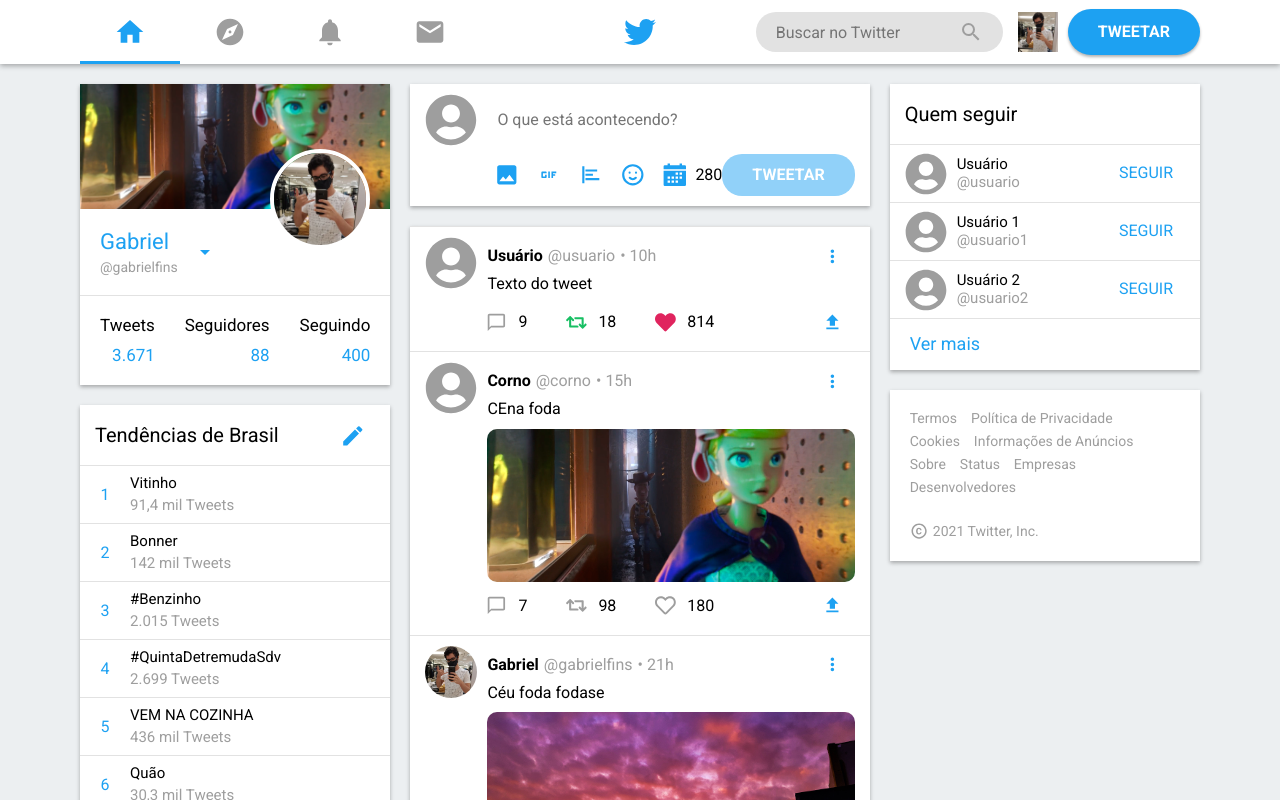
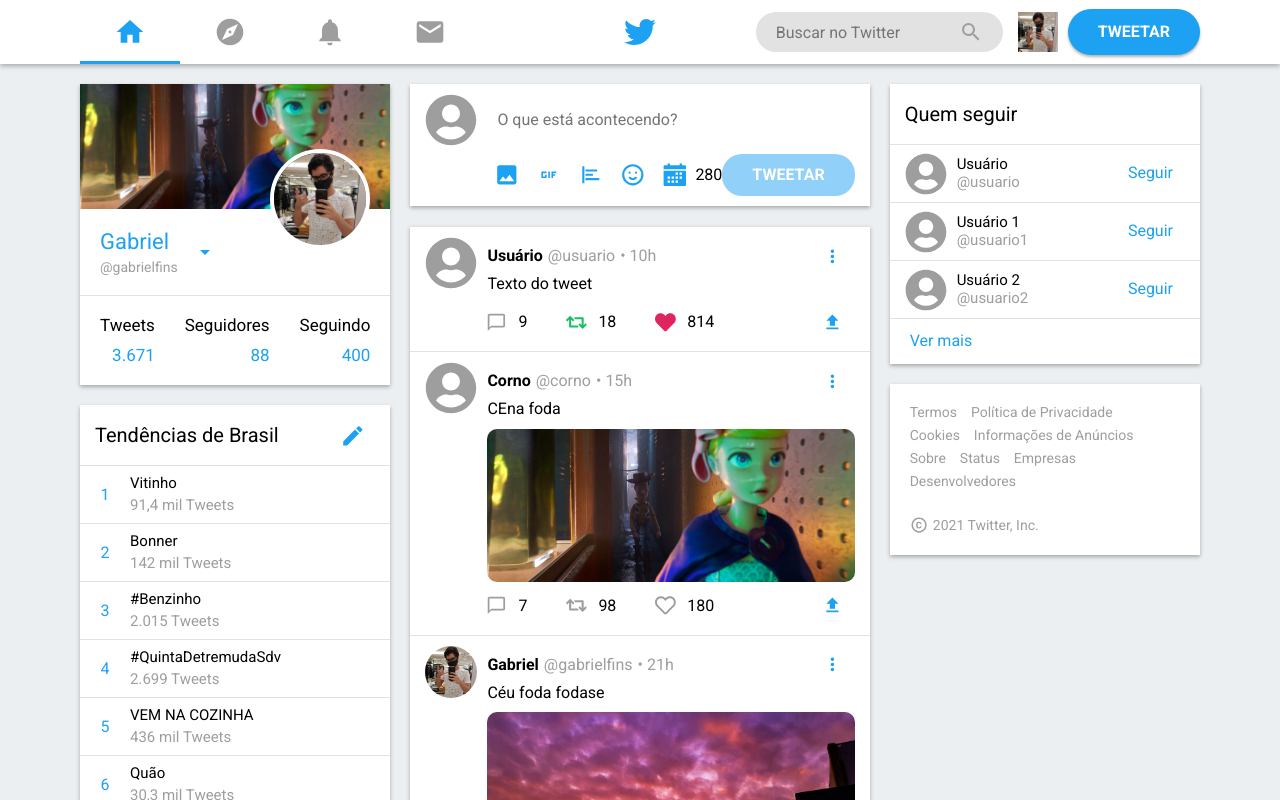
Before and after one commit to gabrielfins/material-twitter, a React (Create React App) app: page / in a window 1280 px wide. Shown: the top 800 px of the page. Built offline with nearby package versions, Linux system fonts and the light colour scheme.

Commit message:
Update style.scss

```diff
--- a/src/components/RecommendedUsers/style.scss
+++ b/src/components/RecommendedUsers/style.scss
@@ -64,7 +64,6 @@
     justify-content: center;
     background-color: transparent;
     color: var(--theme-color);
-    text-transform: uppercase;
     cursor: pointer;
     transition: .2s;
 
@@ -74,7 +73,7 @@
 }
 
 .see-more-button {
-    height: 52px;
+    height: 46px;
     padding: 0 20px;
     border: none;
     border-top: 1px solid var(--light-highlight-color);
@@ -82,7 +81,6 @@
     align-items: center;
     background-color: transparent;
     color: var(--theme-color);
-    font-size: 18px;
     cursor: pointer;
     transition: .2s;
 
```
